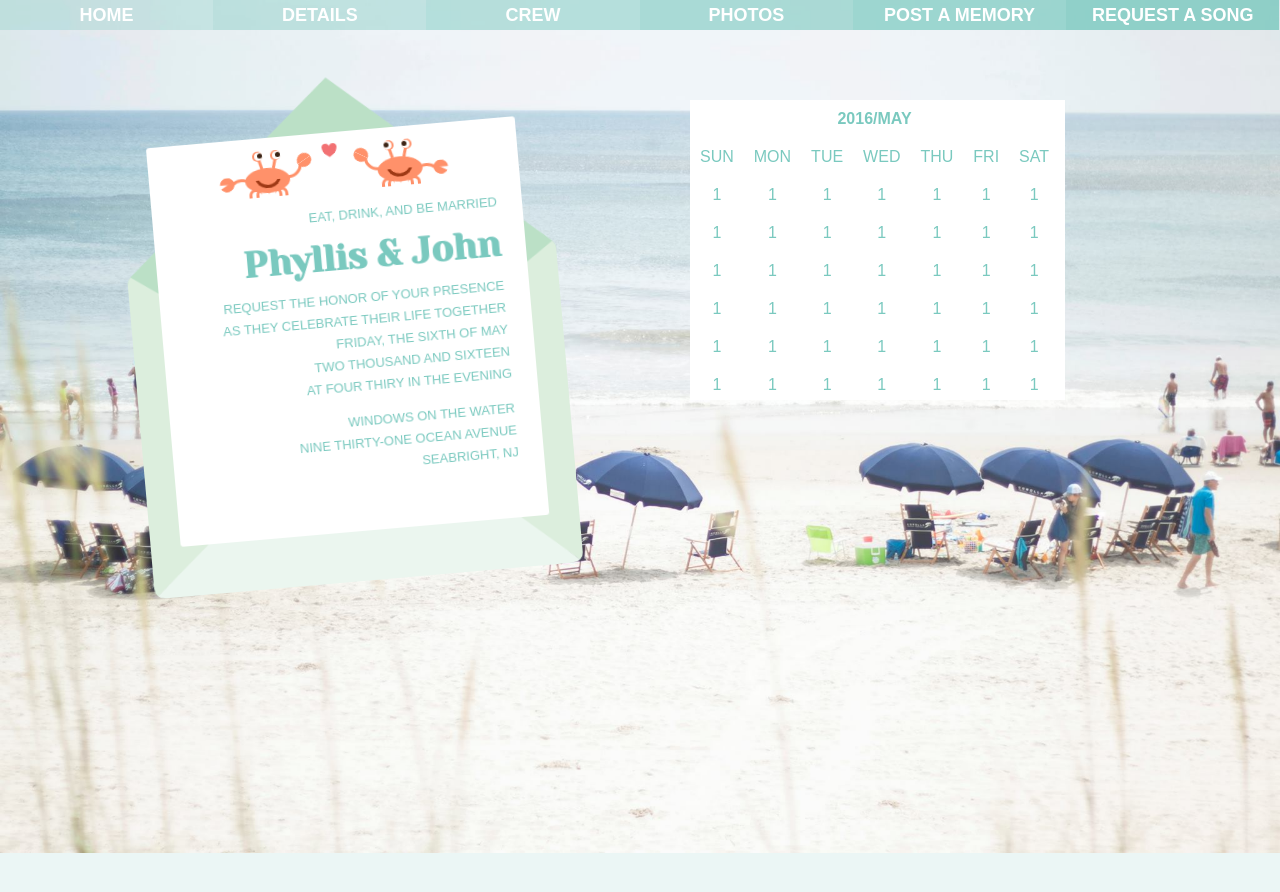
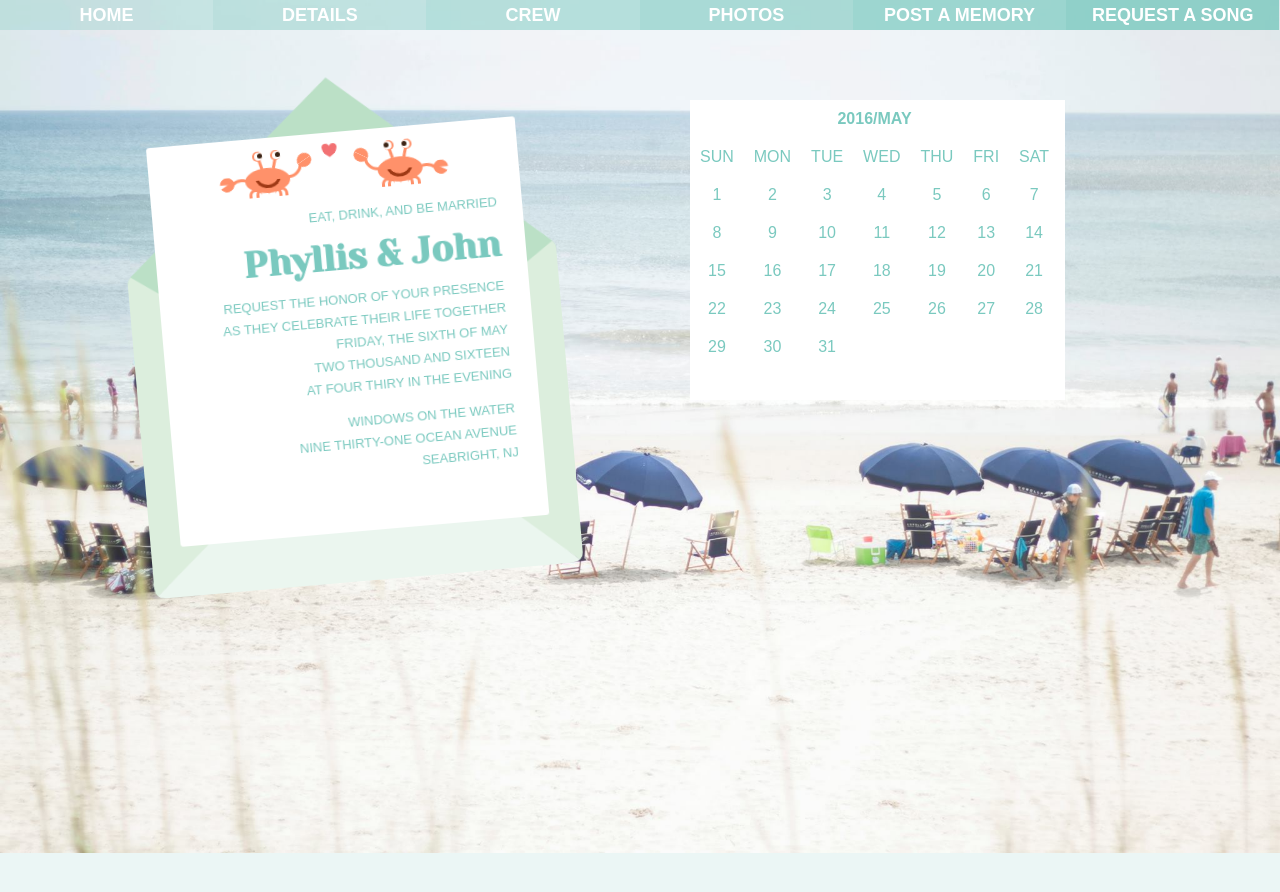
Before and after one commit to phyllisandjohn/phyllisandjohn.github.io, a Jekyll site: the page details/index.html, which Jekyll copies as it is, in a window 1280 px wide. Shown: the top 892 px of the page. Built offline with Jekyll 4.4.1, drawn with Linux system fonts in a browser that asks for light colours.

Commit message:
Update index.html

```diff
--- a/details/index.html
+++ b/details/index.html
@@ -81,67 +81,58 @@ td {
 <TD COLSPAN="7" ALIGN=center><B>2016/May</B></TD>
 </tr>
 <tr>
-<TD ALIGN=center>Sun</TD>
-<TD ALIGN=center>Mon</TD>
-<TD ALIGN=center>Tue</TD>
-<TD ALIGN=center>Wed</TD>
-<TD ALIGN=center>Thu</TD>
-<TD ALIGN=center>Fri</TD>
-<TD ALIGN=center>Sat</TD>
+<td>sun</td>
+<td>mon</td>
+<td>tue</td>
+<td>wed</td>
+<td>thu</td>
+<td>fri</td>
+<td>sat</td>
 </tr>
 <tr>
 <td>1</td>
-<td>1</td>
-<td>1</td>
-<td>1</td>
-<td>1</td>
-<td>1</td>
-<td>1</td>
+<td>2</td>
+<td>3</td>
+<td>4</td>
+<td>5</td>
+<td>6</td>
+<td>7</td>
 </tr>
 <tr>
-<td>1</td>
-<td>1</td>
-<td>1</td>
-<td>1</td>
-<td>1</td>
-<td>1</td>
-<td>1</td>
+<td>8</td>
+<td>9</td>
+<td>10</td>
+<td>11</td>
+<td>12</td>
+<td>13</td>
+<td>14</td>
 </tr>
 <tr>
-<td>1</td>
-<td>1</td>
-<td>1</td>
-<td>1</td>
-<td>1</td>
-<td>1</td>
-<td>1</td>
+<td>15</td>
+<td>16</td>
+<td>17</td>
+<td>18</td>
+<td>19</td>
+<td>20</td>
+<td>21</td>
 </tr>
 <tr>
-<td>1</td>
-<td>1</td>
-<td>1</td>
-<td>1</td>
-<td>1</td>
-<td>1</td>
-<td>1</td>
+<td>22</td>
+<td>23</td>
+<td>24</td>
+<td>25</td>
+<td>26</td>
+<td>27</td>
+<td>28</td>
 </tr>
 <tr>
-<td>1</td>
-<td>1</td>
-<td>1</td>
-<td>1</td>
-<td>1</td>
-<td>1</td>
-<td>1</td>
-</tr>
-<TR>
-<td>1</td>
-<td>1</td>
-<td>1</td>
-<td>1</td>
-<td>1</td>
-<td>1</td>
-<td>1</td>
+<td>29</td>
+<td>30</td>
+<td>31</td>
+<td></td>
+<td></td>
+<td></td>
+<td></td>
 </tr>
 </table>
 	</div>
```
